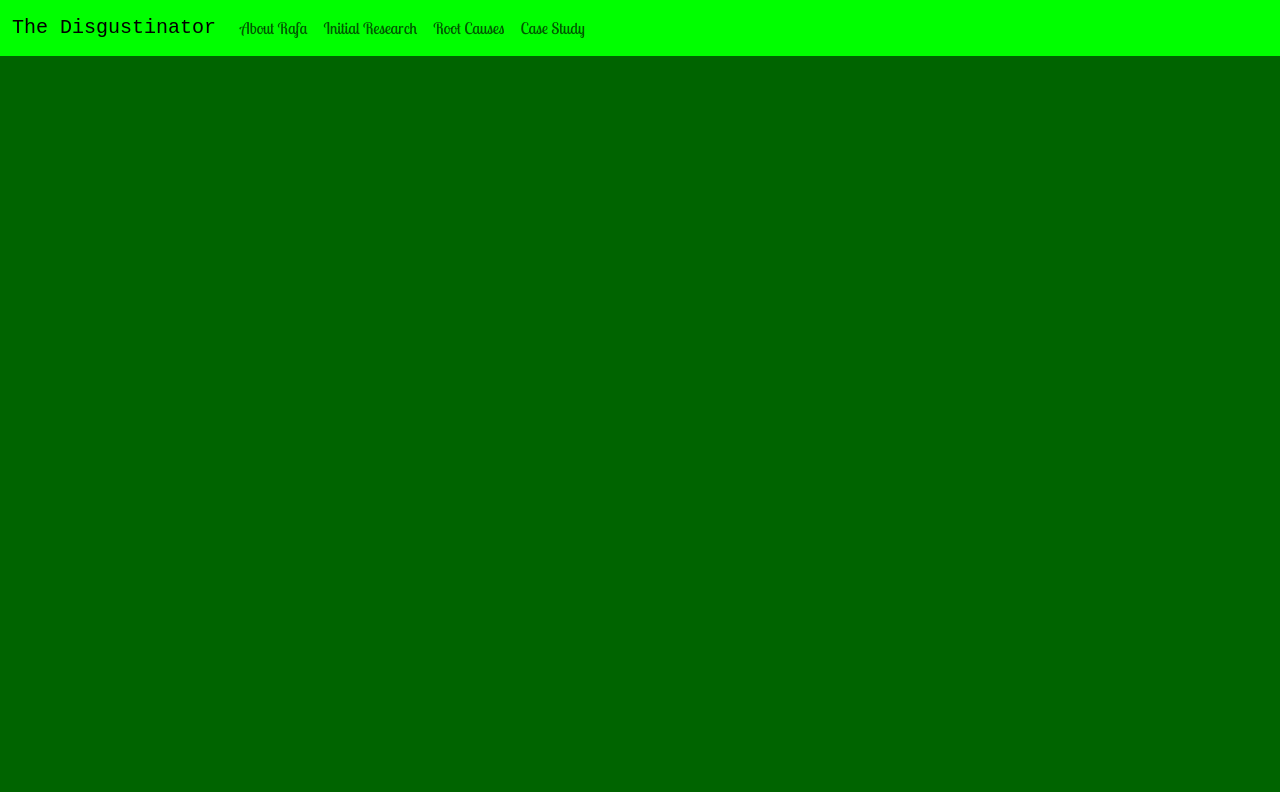
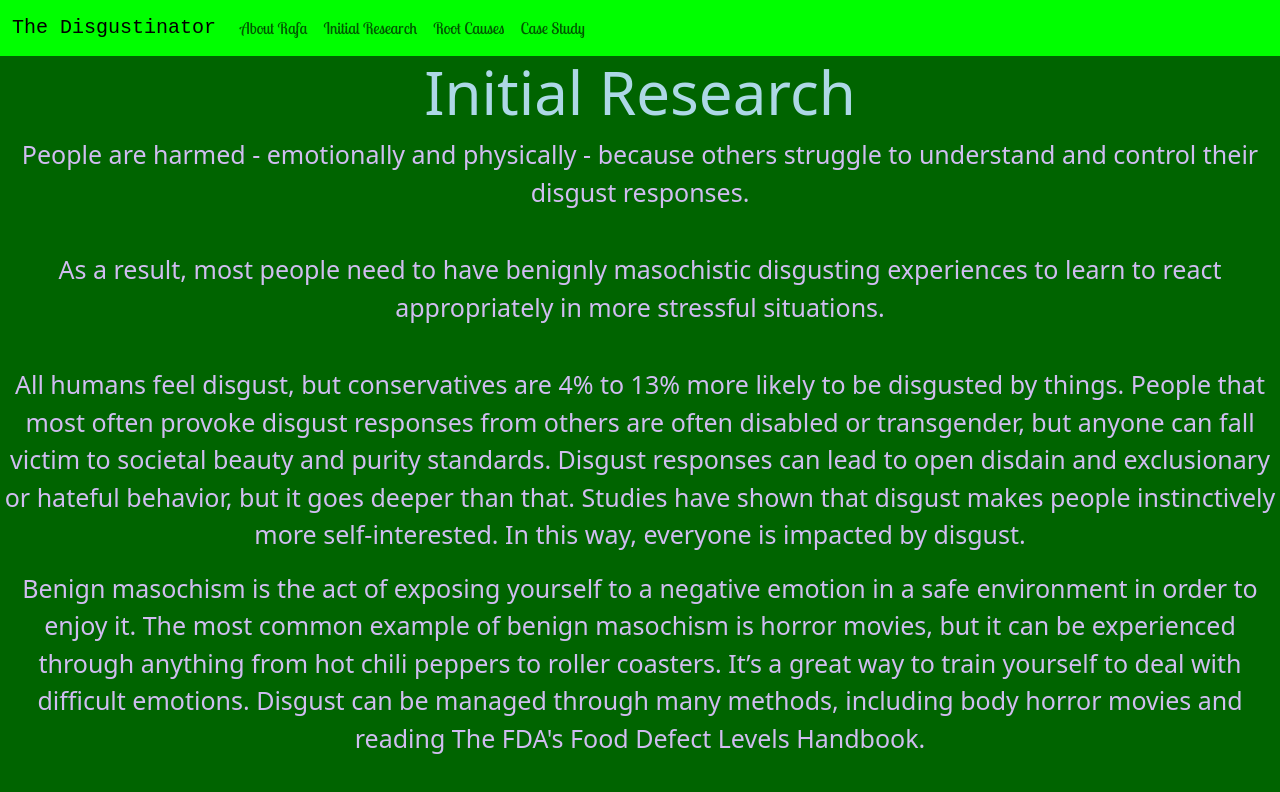
Before and after one commit to stupidcupid135/CS-Capstone, a plain HTML site: page InitialResearchRafa.html in a window 1280 px wide. Drawn offline with nearby package versions, Linux system fonts and the light colour scheme.

Commit message:
Update InitialResearchRafa.html

```diff
--- a/InitialResearchRafa.html
+++ b/InitialResearchRafa.html
@@ -46,6 +46,21 @@
         </nav>
 
         <!--Start Page Content Here-->
+        <h1>Initial Research</h1>
+        <p>
+            People are harmed - emotionally and physically -  because others struggle to understand and control their disgust responses.
+        </p><br>
+        <p>
+            As a result, most people need to have benignly masochistic disgusting experiences to learn to react appropriately in more stressful situations.
+        </p><br>
+
+        <p>
+            All humans feel disgust, but conservatives are 4% to 13% more likely to be disgusted by things. People that most often provoke disgust responses from others are often disabled or transgender, but anyone can fall victim to societal beauty and purity standards. Disgust responses can lead to open disdain and exclusionary or hateful behavior, but it goes deeper than that. Studies have shown that disgust makes people instinctively more self-interested.  In this way, everyone is impacted by disgust.
+        </p>
+
+       <p>
+           Benign masochism is the act of exposing yourself to a negative emotion in a safe environment in order to enjoy it. The most common example of benign masochism is horror movies, but it can be experienced through anything from hot chili peppers to roller coasters. It’s a great way to train yourself to deal with difficult emotions. Disgust can be managed through many methods, including body horror movies and reading The FDA's Food Defect Levels Handbook.
+       </p>
 
 
 
```
